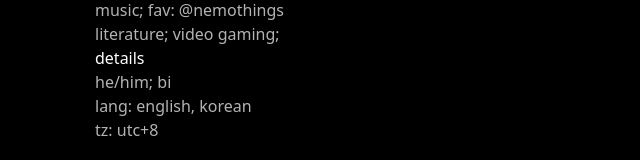
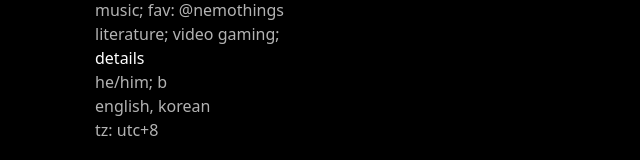
Before and after one commit to bf-dev/personalpage, a Next.js app: page /about in a window 1280 px wide. Shown: the part 215-375 px from the top of the page, without its empty margins (277-917 px from the left). Built offline with nearby package versions, Linux system fonts and the light colour scheme.

Commit message:
Update pronouns and language details on about page

```diff
--- a/app/about/page.tsx
+++ b/app/about/page.tsx
@@ -32,10 +32,10 @@ export default function Contacts() {
       <h3>details</h3>
       <ul className="opacity-70">
         <li className="sensitive">
-            he/him; bi
+            he/him; b
         </li>
         <li>
-            lang: english, korean
+            english, korean
         </li>
         <li>
             tz: utc+8
```
